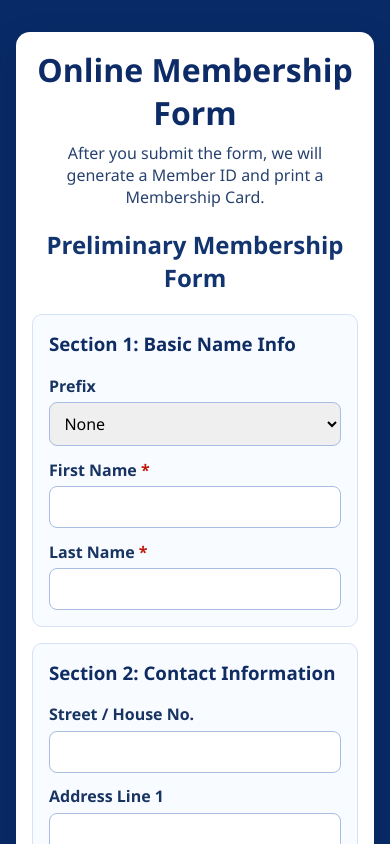
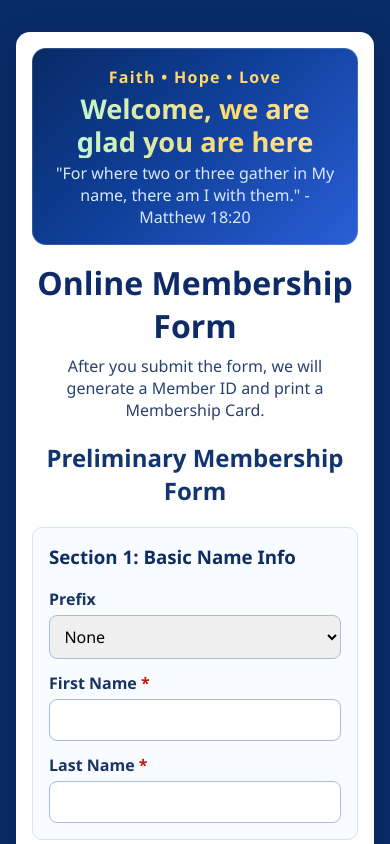
Before and after one commit to gokaanil3/AG-Membership-Form, a React (Vite) app: page / in a window 390 px wide. Shown: the top 844 px of the page. Built offline with nearby package versions, Linux system fonts and the light colour scheme.

Commit message:
update code and styles

```diff
--- a/src/App.css
+++ b/src/App.css
@@ -10,6 +10,40 @@
   border-radius: 14px;
   padding: 1.5rem;
   box-shadow: 0 12px 30px rgba(7, 27, 64, 0.25);
+}
+
+.welcome-banner {
+  margin-bottom: 1rem;
+  border-radius: 14px;
+  padding: 1.1rem 1rem;
+  text-align: center;
+  background: linear-gradient(135deg, #082a66 0%, #0f3f98 45%, #2a5ed7 100%);
+  color: #ffffff;
+  box-shadow: inset 0 0 0 1px rgba(255, 255, 255, 0.16);
+}
+
+.welcome-kicker {
+  margin: 0;
+  font-weight: 700;
+  letter-spacing: 0.08em;
+  color: #ffd86b;
+}
+
+.animated-title {
+  margin: 0.35rem 0 0.2rem;
+  font-size: clamp(1.7rem, 3.3vw, 2.9rem);
+  line-height: 1.2;
+  background: linear-gradient(90deg, #ffffff, #b0ffef, #ffd86b, #ffffff);
+  background-size: 220% auto;
+  -webkit-background-clip: text;
+  background-clip: text;
+  color: transparent;
+  animation: textShine 5s linear infinite;
+}
+
+.welcome-subtext {
+  margin: 0;
+  color: #d8e9ff;
 }
 
 .form-header {
@@ -169,6 +203,46 @@ small {
   margin-top: 0.8rem;
 }
 
+.thankyou-banner {
+  margin-top: 1.25rem;
+  border-radius: 12px;
+  text-align: center;
+  padding: 1rem;
+  background: linear-gradient(135deg, #081f4b, #103a85 55%, #1d4eb0);
+  color: #ffffff;
+}
+
+.cross-line {
+  margin: 0;
+  font-weight: 700;
+  color: #ffd86b;
+}
+
+.animated-thankyou {
+  margin: 0.35rem 0 0.15rem;
+  font-size: clamp(1.7rem, 3.3vw, 2.8rem);
+  background: linear-gradient(90deg, #ffe68b, #ffffff, #9fe2ff, #ffe68b);
+  background-size: 210% auto;
+  -webkit-background-clip: text;
+  background-clip: text;
+  color: transparent;
+  animation: textShine 4.5s linear infinite;
+}
+
+.thankyou-note {
+  margin: 0;
+  color: #e1ebff;
+}
+
+@keyframes textShine {
+  0% {
+    background-position: 0% center;
+  }
+  100% {
+    background-position: 200% center;
+  }
+}
+
 @media (max-width: 640px) {
   .membership-form {
     padding: 1rem;
--- a/src/App.jsx
+++ b/src/App.jsx
@@ -453,6 +453,14 @@ function App() {
   return (
     <main className="app-shell">
       <form className="membership-form" onSubmit={handleSubmit}>
+        <section className="welcome-banner">
+          <p className="welcome-kicker">Faith • Hope • Love</p>
+          <h1 className="animated-title">Welcome, we are glad you are here</h1>
+          <p className="welcome-subtext">
+            "For where two or three gather in My name, there am I with them." - Matthew 18:20
+          </p>
+        </section>
+
         <header className="form-header">
           <h1>Online Membership Form</h1>
           <p className="subtitle">
@@ -852,6 +860,12 @@ function App() {
           Submit
         </button>
         {successMessage ? <p className="success">{successMessage}</p> : null}
+
+        <footer className="thankyou-banner">
+          <p className="cross-line">✝ Jesus Loves You ✝</p>
+          <h2 className="animated-thankyou">Thank You</h2>
+          <p className="thankyou-note">We are blessed to have you as part of our church family.</p>
+        </footer>
       </form>
     </main>
   )
```
